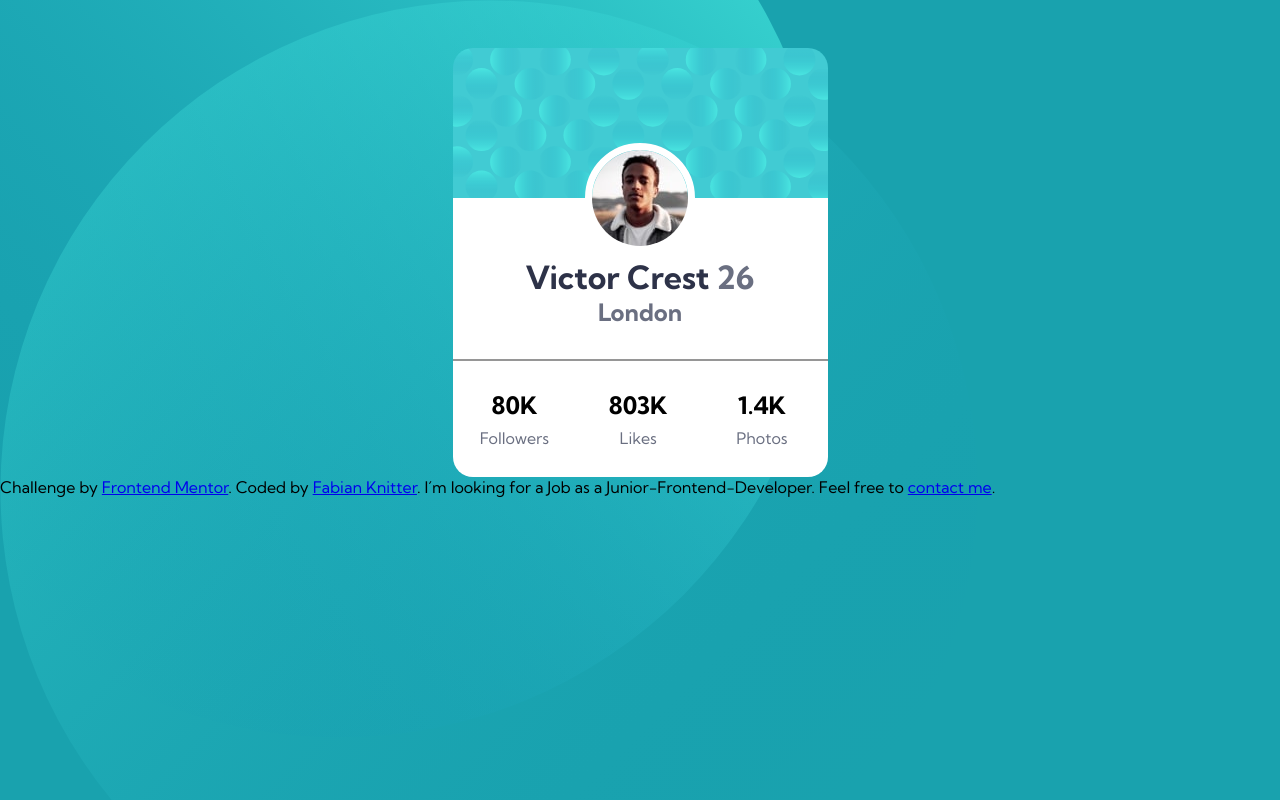
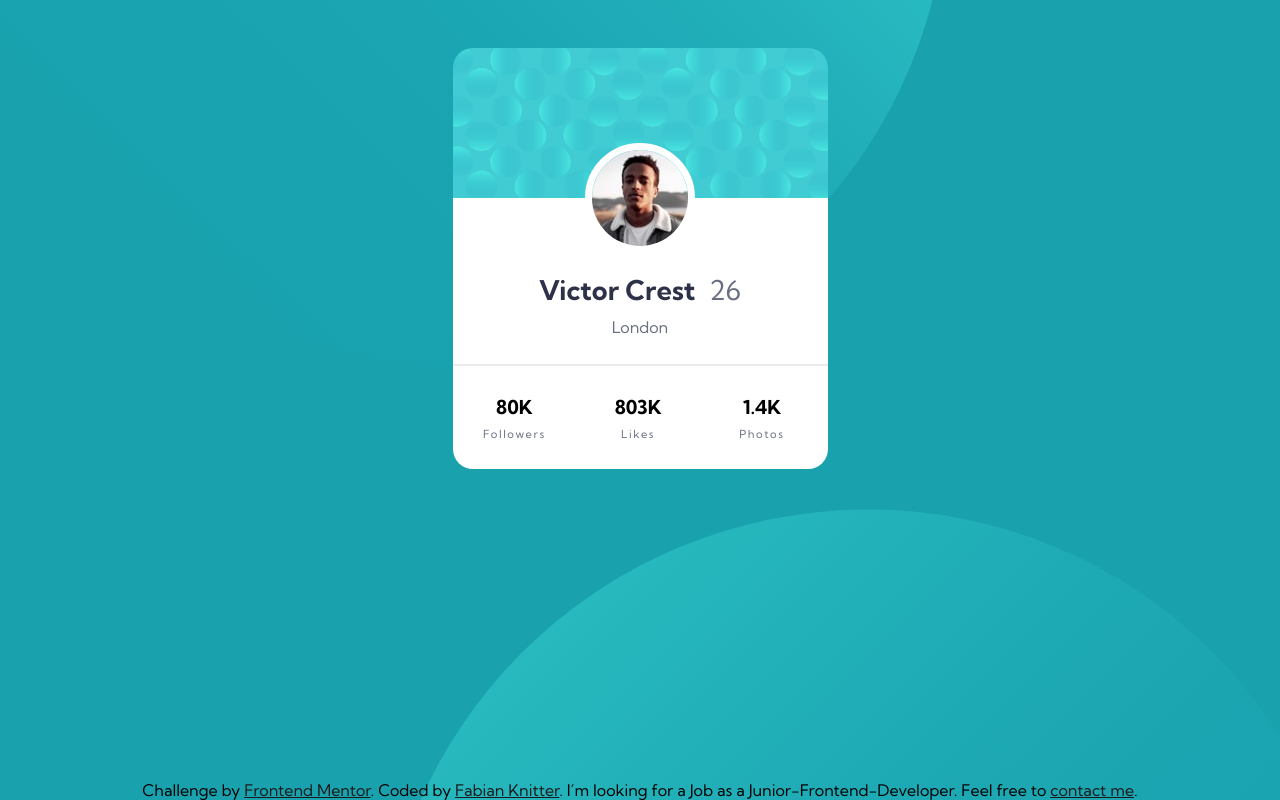
Before and after one commit to fabiannull/profile-card-component-main, a plain HTML site: page index.html in a window 1280 px wide. Drawn offline with Linux system fonts and the light colour scheme.

Commit message:
fertig & aufgeräumt

```diff
--- a/style.css
+++ b/style.css
@@ -10,26 +10,20 @@
     --Very_dark_desaturated_blue: hsl(229, 23%, 23%);
     --Dark_grayish_blue: hsl(227, 10%, 46%);
     --Dark_gray: hsl(0, 0%, 59%);
-    --Background-Color: white; /*TODO: das weiß noch in creme oder so abändern */
+    --Background-Color: rgb(255, 255, 255);
 }
 
 body {
     background-color: var(--Dark_cyan);
     background-image: url(images/bg-pattern-top.svg),
-    url(images/bg-pattern-bottom.svg); /*TODO: richtig positionieren */
-    width: 100%; /*TODO: muss weg oder? */
-    background-position: -50% 50%, 0% 0%;
+    url(images/bg-pattern-bottom.svg);
+    background-position: 160% 140%, -50% -70%;
     background-repeat: no-repeat;
-
 }
 
 header, main {
     max-width: 375px;
-
 }
-
-
-
 
 main {
     width: 90%;
@@ -37,12 +31,11 @@ main {
     text-align: center;
     background-color: var(--Background-Color);
     border-radius: 0px 0px 20px 20px;
+}
 
-}
 header {
     width: 90%;
     margin: 3rem auto 0px;
-
 }
 
 header img {
@@ -55,25 +48,36 @@ main img {
     border-radius: 50%;
     border: 7px solid var(--Background-Color);
     margin-top: -55px;
+    transition: transform 1s;
+}
+
+main img:hover {
+    transform: scale(1.1)
 }
 
 h1 {
     font-weight: 700;
-    font-size: 2rem;
+    font-size: 1.7rem;
     color: var(--Very_dark_desaturated_blue);
+    margin-top: 1rem;
 }
 
 h1 span {
     color: var(--Dark_grayish_blue);
+    font-weight: 400;
+    margin-left: 0.5rem;
 }
 
 h2 {
     color: var(--Dark_grayish_blue);
-    margin-bottom: 2rem;
+    margin-top: 0.6rem;
+    margin-bottom: 1.7rem;
+    font-weight: 400;
+    font-size: 1rem;
 }
 
 .statistics {
-    border-top: 2px solid var(--Dark_gray);
+    border-top: 2px solid hsl(0, 0%, 92%);
     display: flex;
     width: 100%;
 }
@@ -85,11 +89,78 @@ h2 {
 
 .statistics h3 {
     font-weight: 700;
-    font-size: 1.5rem;
+    font-size: 1.2rem;
     margin-bottom: 0.5rem;
 }
 
 .statistics p {
     color: var(--Dark_grayish_blue);
+    font-size: 0.7rem;
+    letter-spacing: 0.1rem;
+}
+
+footer {
+    width: 100vw;
+    text-align: center;
+    margin-top: 2rem;
+}
+
+footer a:link {
+    color: rgb(27, 25, 25);
+}
+
+footer a:visited {
+    color: rgb(27, 25, 25);
+}
+
+footer a:hover {
+    color: rgb(27, 25, 25);
+}
+
+footer a:active {
+    color: rgb(27, 25, 25);
+}
+
+
+@media only screen and (min-width: 601px) {
+
+
+    body {
+        background-color: var(--Dark_cyan);
+        background-image: url(images/bg-pattern-top.svg),
+        url(images/bg-pattern-bottom.svg); /*TODO: richtig positionieren */
+        width: 100%; /*TODO: muss weg oder? */
+        background-position: -10% 120%, 125% -100%;
+        background-repeat: no-repeat;
+    }
+
+    footer {
+        position: fixed;
+        bottom: 0;
+        width: 100vw;
+        display: flex;
+        justify-content: center;
+        transition: transform 1.5s;
+    }
+
+    footer a:link {
+        color: rgb(27, 25, 25);
+    }
+
+    footer a:visited {
+        color: rgb(27, 25, 25);
+    }
+
+    footer a:hover {
+        color: rgb(27, 25, 25);
+    }
+
+    footer a:active {
+        color: rgb(27, 25, 25);
+    }
+
+    footer:hover {
+        transform: scale(1.1);
+    }
 
 }
```
